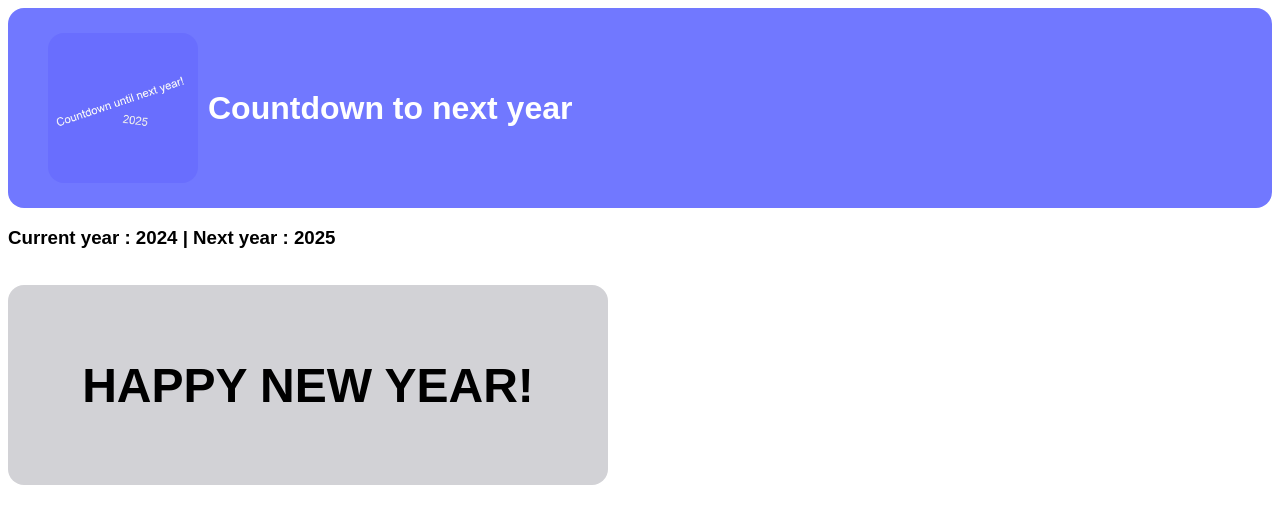
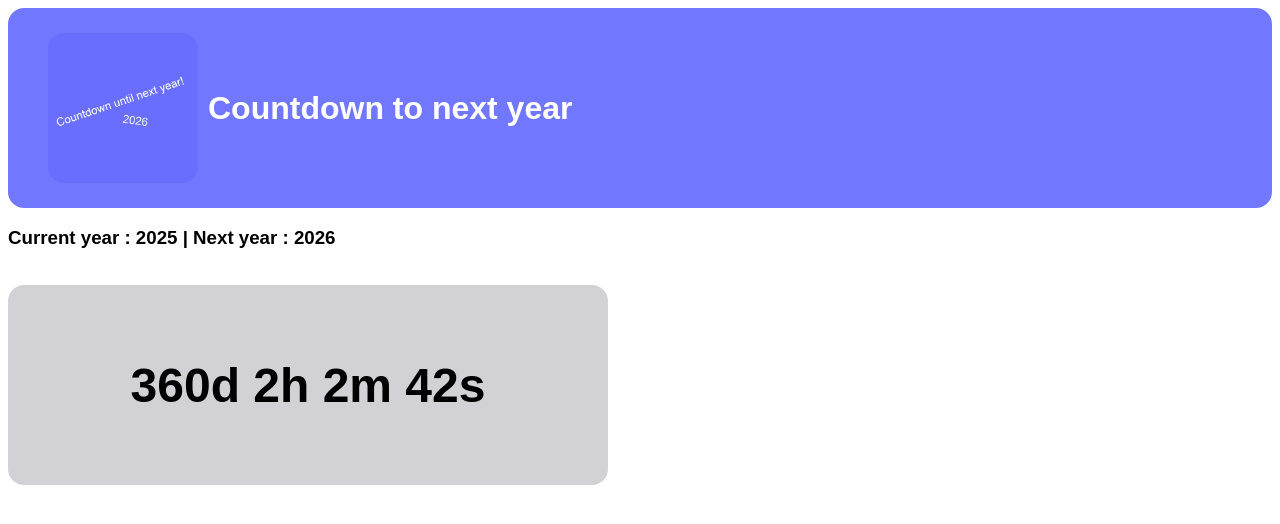
Before and after one commit to countonextyear/countonextyear.github.io, a plain HTML site: page index.html in a window 1280 px wide. Drawn offline with Linux system fonts and the light colour scheme.

Commit message:
Update index.html

```diff
--- a/index.html
+++ b/index.html
@@ -1,6 +1,6 @@
 <!DOCTYPE html>
 <html><head>
-    <link rel="icon" type="image/x-icon" href="/images/logos/2025.jpg">
+    <link rel="icon" type="image/x-icon" href="/images/logos/2026.jpg">
     <title>Countdown to next year!</title>
     <style>
         .topbar {
@@ -41,7 +41,7 @@
     </style>
 </head>
   <body>
-    <script> var countDownDate = new Date("Jan 1, 2025 00:00:00").getTime();
+    <script> var countDownDate = new Date("Jan 1, 2026 00:00:00").getTime();
       var x = setInterval(function() {
         var now = new Date().getTime();
         var distance = countDownDate - now;
@@ -54,9 +54,9 @@
 
     <div class="topbar">
     <div class="air"></div>
-        <img src="/images/logos/2025.jpg" style="width:150px;heigth:150px;border-radius:16px;">
+        <img src="/images/logos/2026.jpg" style="width:150px;heigth:150px;border-radius:16px;">
     <h1 style="color:white">Countdown to next year</h1></div>
-<h3>Current year : 2024 | Next year : 2025</h3>
+<h3>Current year : 2025 | Next year : 2026</h3>
 <br>
 <div class="countdown-text" style="font-size:24px">
     <h1 id="timer">00:00:00</h1>
```
